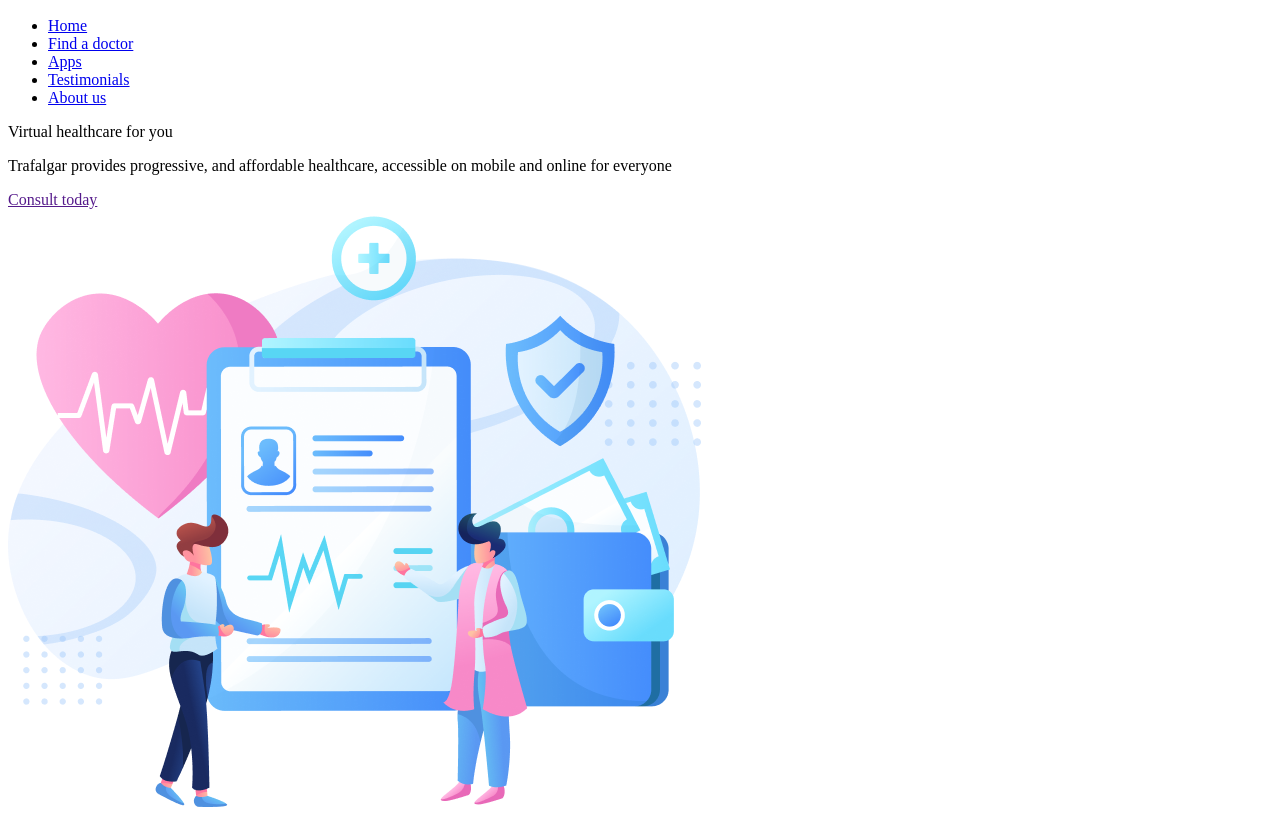
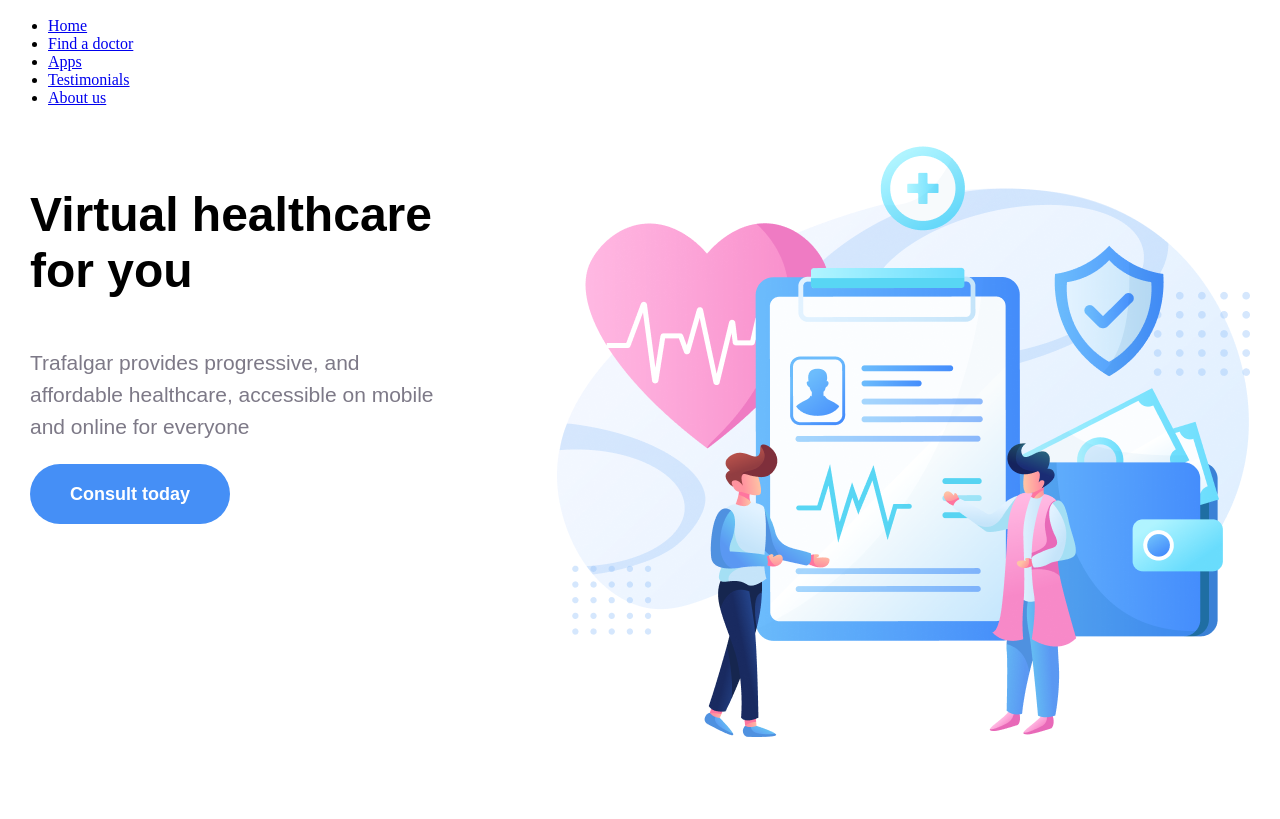
Before and after one commit to pixelAbdulaziz2012/git-123, a plain HTML site: page index.html in a window 1280 px wide. Shown: the part 52-871 px from the top of the page. After the commit the page ends 813 px from the top, so only its background shows below. Drawn offline with Linux system fonts and the light colour scheme.

Commit message:
style berdim

```diff
--- a/index.html
+++ b/index.html
@@ -4,6 +4,7 @@
     <meta charset="UTF-8">
     <meta name="viewport" content="width=device-width, initial-scale=1.0">
     <title>Document</title>
+    <link rel="stylesheet" href="style.css">
 </head>
 <body>
     <!-- saidazam -->
--- /dev/null
+++ b/style.css
@@ -0,0 +1,48 @@
+.conteiner{
+    max-width: 1220px;
+    padding: 16px;
+    margin: 0 auto;
+}
+
+.hero{
+    display: flex;
+    gap: 109px;
+}
+
+/* .box{} */
+
+.text{
+    max-width: 427px;
+    color: rgb(0, 0, 0);
+font-family: sans-serif;
+font-size: 48px;
+font-weight: 700;
+line-height: 56px;
+letter-spacing: 0%;
+text-align: left;
+}
+
+.text2{
+    max-width: 445px;
+    color: rgb(125, 121, 135);
+font-family: sans-serif;
+font-size: 21px;
+font-weight: 300;
+line-height: 32px;
+letter-spacing: 0%;
+text-align: left;
+}
+
+.silka{
+    color: rgb(255, 255, 255);
+font-family: sans-serif;
+font-size: 18px;
+font-weight: 700;
+line-height: 60px;
+letter-spacing: 0%;
+text-align: left;
+border-radius: 55px;
+background: rgb(69, 143, 246);
+text-decoration: none;
+padding: 20px 40px;
+}
```
Also changed, not shown: images/style.css (deleted), main.css (deleted).
